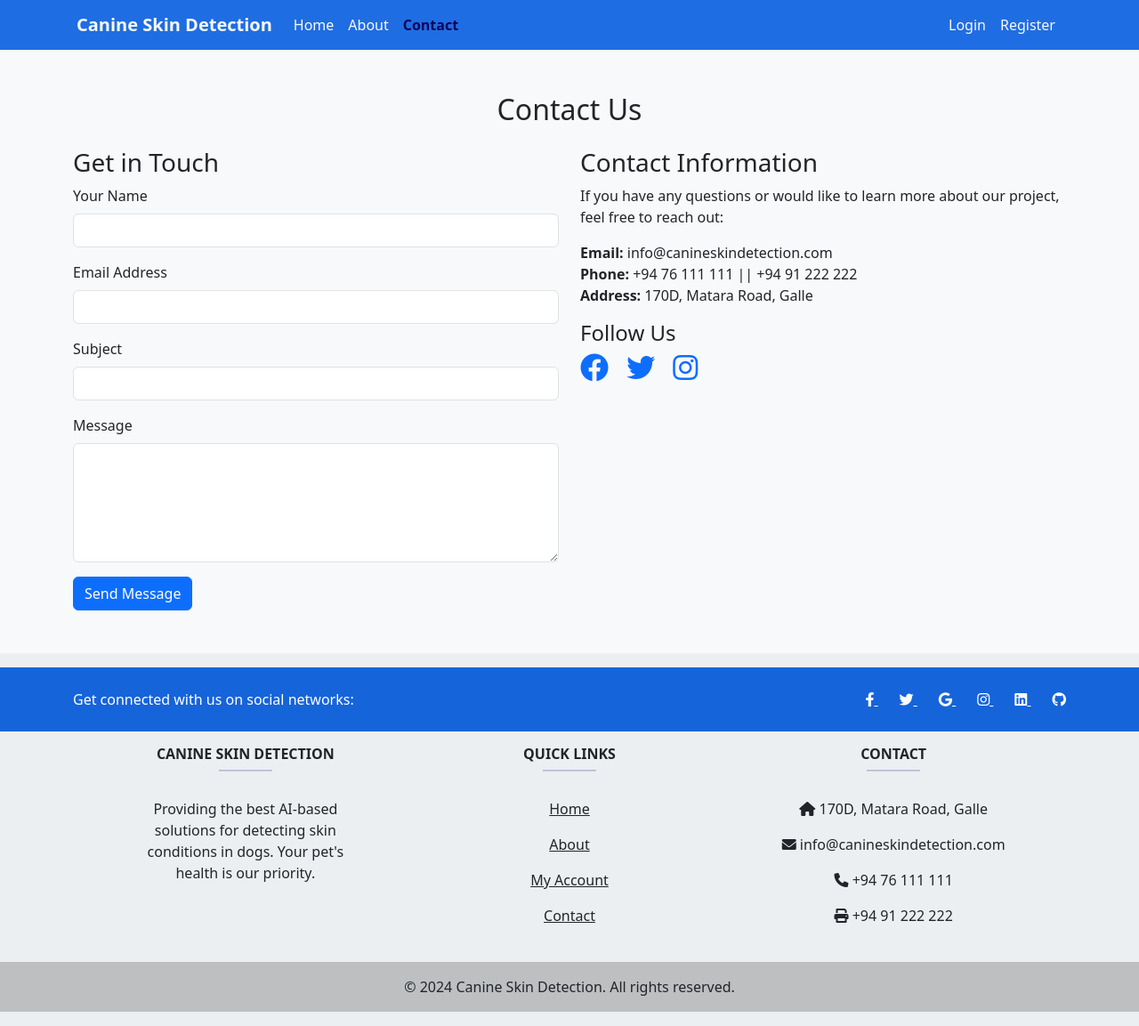
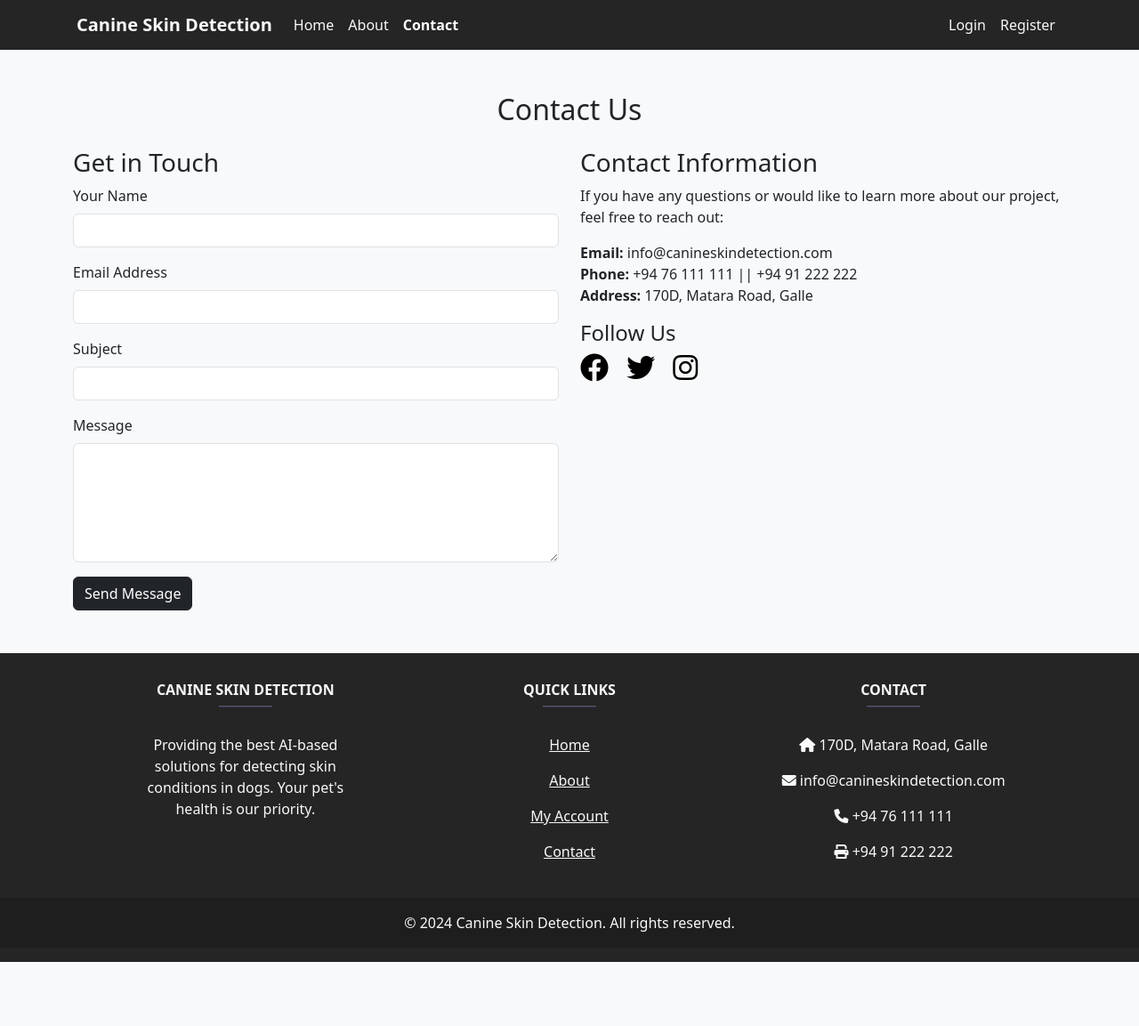
Before and after one commit to SachinthaUmayanga/Canine_Skin_Detection_System_FinalProj, a Flask app: page /contact_us in a window 1280 px wide. Shown: the whole page at 89% size. After the commit the page ends 1081 px from the top, so only its background shows below. Run offline with Flask 3, Linux system fonts and the light colour scheme.

Commit message:
change the theme of the ui

```diff
--- a/static/css/styles.css
+++ b/static/css/styles.css
@@ -117,6 +117,15 @@ body.fixed-navbar {
 
 /* Custom styling for the active navbar link */
 .navbar .nav-link.active {
-    color: #0d025e !important;  /* Change to any color you like, e.g., yellow */
+    color: #ffffff !important;  /* Change to any color you like, e.g., yellow */
     font-weight: bold;           /* Optional: Make the active link bold */
 }
+
+.social-icon i {
+    filter: grayscale(100%); /* Convert to black & white */
+    color: black; /* Optional: ensure base color is black */
+}
+
+.social-icon i:hover {
+    filter: grayscale(0%); /* Optional: Add hover effect to bring color back */
+}
--- a/templates/contact_us.html
+++ b/templates/contact_us.html
@@ -42,7 +42,7 @@
                         <label for="message" class="form-label">Message</label>
                         <textarea class="form-control" id="message" name="message" rows="5" required></textarea>
                     </div>
-                    <button type="submit" class="btn btn-primary">Send Message</button>
+                    <button type="submit" class="btn btn-dark">Send Message</button>
                 </form>
             </div>
 
@@ -58,9 +58,9 @@
 
                 <h4>Follow Us</h4>
                 <div>
-                    <a href="#" class="me-3"><i class="fab fa-facebook fa-2x"></i></a>
-                    <a href="#" class="me-3"><i class="fab fa-twitter fa-2x"></i></a>
-                    <a href="#" class="me-3"><i class="fab fa-instagram fa-2x"></i></a>
+                    <a href="#" class="social-icon me-3"><i class="fab fa-facebook fa-2x"></i></a>
+                    <a href="#" class="social-icon me-3"><i class="fab fa-twitter fa-2x"></i></a>
+                    <a href="#" class="social-icon me-3"><i class="fab fa-instagram fa-2x"></i></a>
                 </div>
             </div>
         </div>
--- a/templates/index.html
+++ b/templates/index.html
@@ -35,7 +35,7 @@
                         <input type="file" name="file" id="file" class="form-control" required>
                     </div>
                     <div class="d-grid">
-                        <input type="submit" value="Upload" class="btn btn-primary">
+                        <input type="submit" value="Upload" class="btn btn-dark">
                     </div>
                 </form>
             </div>
--- a/templates/partials/footer.html
+++ b/templates/partials/footer.html
@@ -1,38 +1,6 @@
 <!-- Full-width Footer -->
-<footer class="text-center text-lg-start text-dark" style="background-color: #ECEFF1;">
-<!-- Section: Social media -->
-<section class="d-flex justify-content-between align-items-center p-4 text-white" style="background-color: #1664da;">
-    <div class="container d-flex justify-content-between">
-        <!-- Centered text -->
-        <div class="mx-left">
-            <span>Get connected with us on social networks:</span>
-        </div>
+<footer class="text-center text-lg-start text-light" style="background-color: #252525;">
 
-        <!-- Right-aligned social media icons -->
-        <div class="ms-auto">
-            <a href="#" class="text-white me-4">
-                <i class="fab fa-facebook-f"></i>
-            </a>
-            <a href="#" class="text-white me-4">
-                <i class="fab fa-twitter"></i>
-            </a>
-            <a href="#" class="text-white me-4">
-                <i class="fab fa-google"></i>
-            </a>
-            <a href="#" class="text-white me-4">
-                <i class="fab fa-instagram"></i>
-            </a>
-            <a href="#" class="text-white me-4">
-                <i class="fab fa-linkedin"></i>
-            </a>
-            <a href="#" class="text-white">
-                <i class="fab fa-github"></i>
-            </a>
-
-        </div>
-    </div>
-</section>
-<!-- Section: Social media -->
 
 <!-- Section: Links  -->
 <section>
@@ -50,22 +18,12 @@
             <div class="col-md-2 col-lg-2 col-xl-2 mx-auto mb-4 text-center">
                 <h6 class="text-uppercase fw-bold">Quick Links</h6>
                 <hr class="mb-4 mt-0 d-inline-block mx-auto" style="width: 60px; background-color: #7c4dff; height: 2px" />
-                <p><a href="{{ url_for('index') }}" class="text-dark">Home</a></p>
-                <p><a href="{{ url_for('about') }}" class="text-dark">About</a></p>
-                <p><a href="{{ url_for('auth.change_profile') }}" class="text-dark">My Account</a></p>
-                <p><a href="{{ url_for('contact_us') }}" class="text-dark">Contact</a></p>
+                <p><a href="{{ url_for('index') }}" class="text-light">Home</a></p>
+                <p><a href="{{ url_for('about') }}" class="text-light">About</a></p>
+                <p><a href="{{ url_for('auth.change_profile') }}" class="text-light">My Account</a></p>
+                <p><a href="{{ url_for('contact_us') }}" class="text-light">Contact</a></p>
             </div>
-            <!-- Grid column -->
 
-            <!-- Useful Links column -->
-            <!-- <div class="col-md-3 col-lg-2 col-xl-2 mx-auto mb-4 text-center">
-                <h6 class="text-uppercase fw-bold">Useful Links</h6>
-                <hr class="mb-4 mt-0 d-inline-block mx-auto" style="width: 60px; background-color: #7c4dff; height: 2px" />
-                <p><a href="{{ url_for('auth.change_profile') }}" class="text-dark">Your Account</a></p>
-                <p><a href="#" class="text-dark">Become an Affiliate</a></p>
-                <p><a href="#" class="text-dark">Shipping Rates</a></p>
-                <p><a href="#" class="text-dark">Help</a></p>
-            </div> -->
             <!-- Grid column -->
 
             <!-- Contact column -->
--- a/templates/partials/navbar.html
+++ b/templates/partials/navbar.html
@@ -1,4 +1,4 @@
-<nav class="navbar navbar-expand-lg navbar-light" id="navbar" style="background-color: #1f6de2;">
+<nav class="navbar navbar-expand-lg navbar-light" id="navbar" style="background-color: #252525;">
     <div class="container px-3">
         <!-- Brand Logo -->
         <a class="navbar-brand text-light fw-bold" href="{{ url_for('index') }}">Canine Skin Detection</a>
--- a/templates/result.html
+++ b/templates/result.html
@@ -42,7 +42,7 @@
                         <p><strong>Error:</strong> {{ result.message }}</p>
                     {% endif %}
                     <div class="d-grid mt-4">
-                        <a href="{{ url_for('index') }}" class="btn btn-primary">Go Back</a>
+                        <a href="{{ url_for('index') }}" class="btn btn-dark">Go Back</a>
                     </div>
                 </div>
             </div>
```
Also changed, not shown: site.db.
